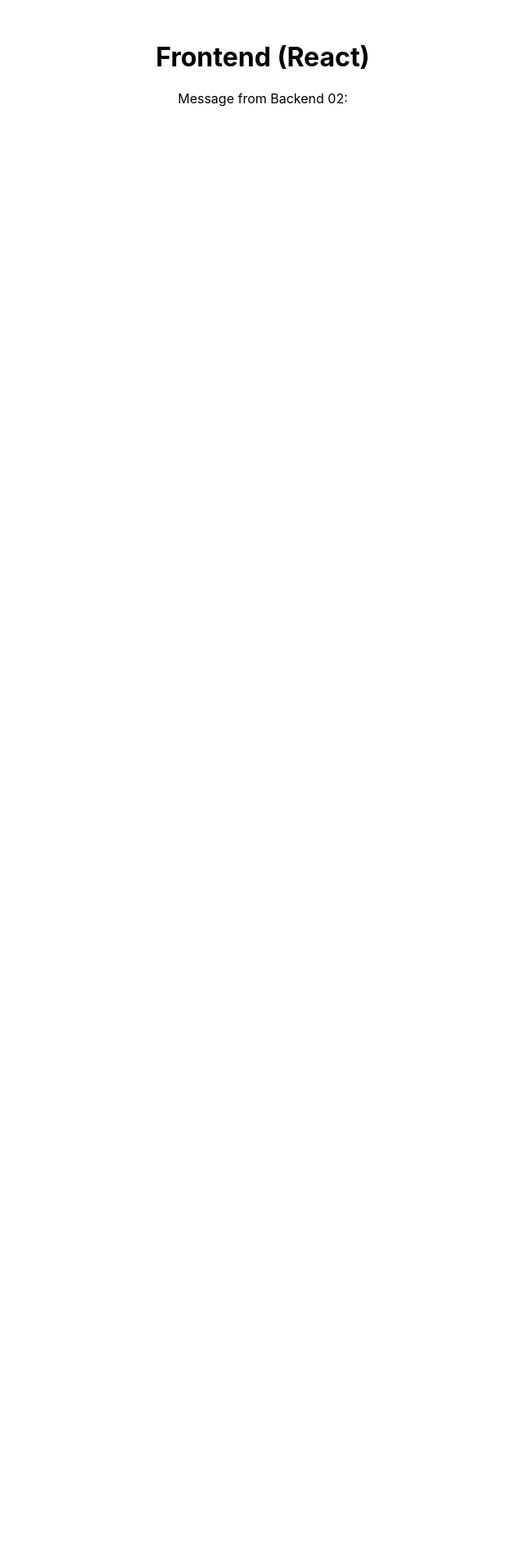
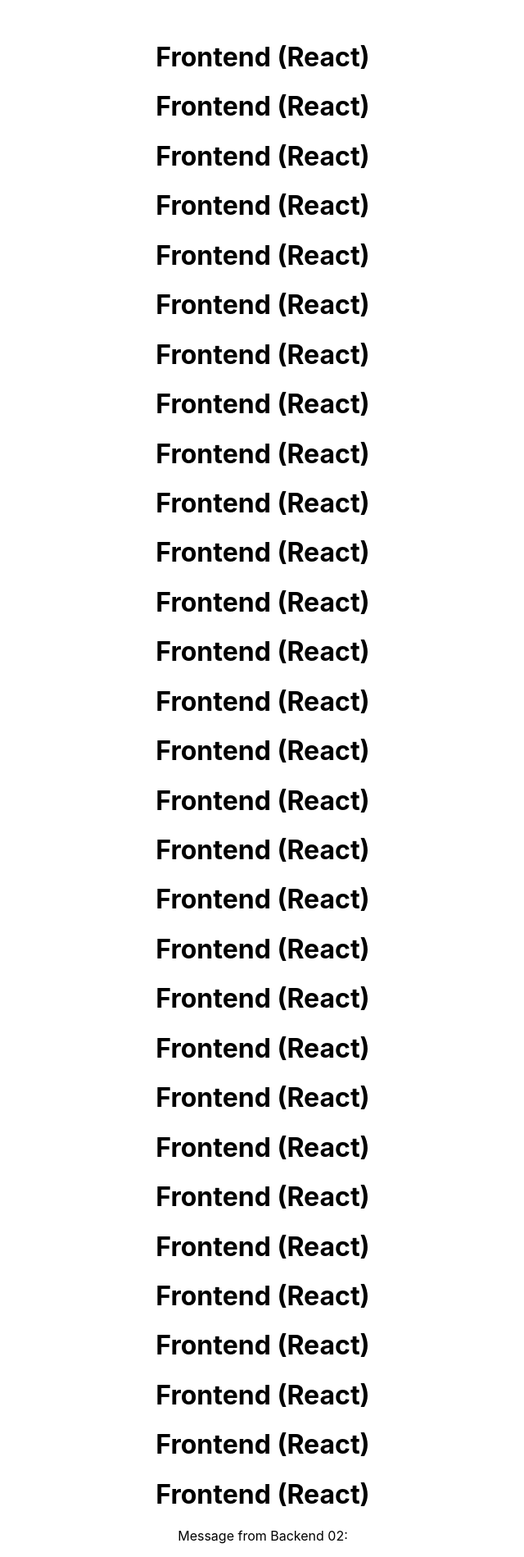
Before and after one commit to ADHIBA-IT-TEAM-2025/my-docker-app, a React (Create React App) app in the folder frontend/: page / in a window 1280 px wide. Shown: the whole page at 82% size, without its empty margins (319-959 px from the left). Before the commit the page ends 800 px from the top, so only its background shows below. Built offline with nearby package versions, Linux system fonts and the light colour scheme; no server answers.

Commit message:
Build Backend

```diff
--- a/frontend/src/App.js
+++ b/frontend/src/App.js
@@ -14,6 +14,35 @@
   return (
     <div style={{ textAlign: "center", marginTop: "50px" }}>
       <h1>Frontend (React)</h1>
+      <h1>Frontend (React)</h1>
+      <h1>Frontend (React)</h1>
+      <h1>Frontend (React)</h1>
+      <h1>Frontend (React)</h1>
+      <h1>Frontend (React)</h1>
+      <h1>Frontend (React)</h1>
+      <h1>Frontend (React)</h1>
+      <h1>Frontend (React)</h1>
+      <h1>Frontend (React)</h1>
+      <h1>Frontend (React)</h1>
+      <h1>Frontend (React)</h1>
+      <h1>Frontend (React)</h1>
+      <h1>Frontend (React)</h1>
+      <h1>Frontend (React)</h1>
+      <h1>Frontend (React)</h1>
+      <h1>Frontend (React)</h1>
+      <h1>Frontend (React)</h1>
+      <h1>Frontend (React)</h1>
+      <h1>Frontend (React)</h1>
+      <h1>Frontend (React)</h1>
+      <h1>Frontend (React)</h1>
+      <h1>Frontend (React)</h1>
+      <h1>Frontend (React)</h1>
+      <h1>Frontend (React)</h1>
+      <h1>Frontend (React)</h1>
+      <h1>Frontend (React)</h1>
+      <h1>Frontend (React)</h1>
+      <h1>Frontend (React)</h1>
+      <h1>Frontend (React)</h1>
       <p>Message from Backend 02: {message}</p>
     </div>
   );
```
Also changed, not shown: 2 other files (tests, documents, lock files or other folders).
